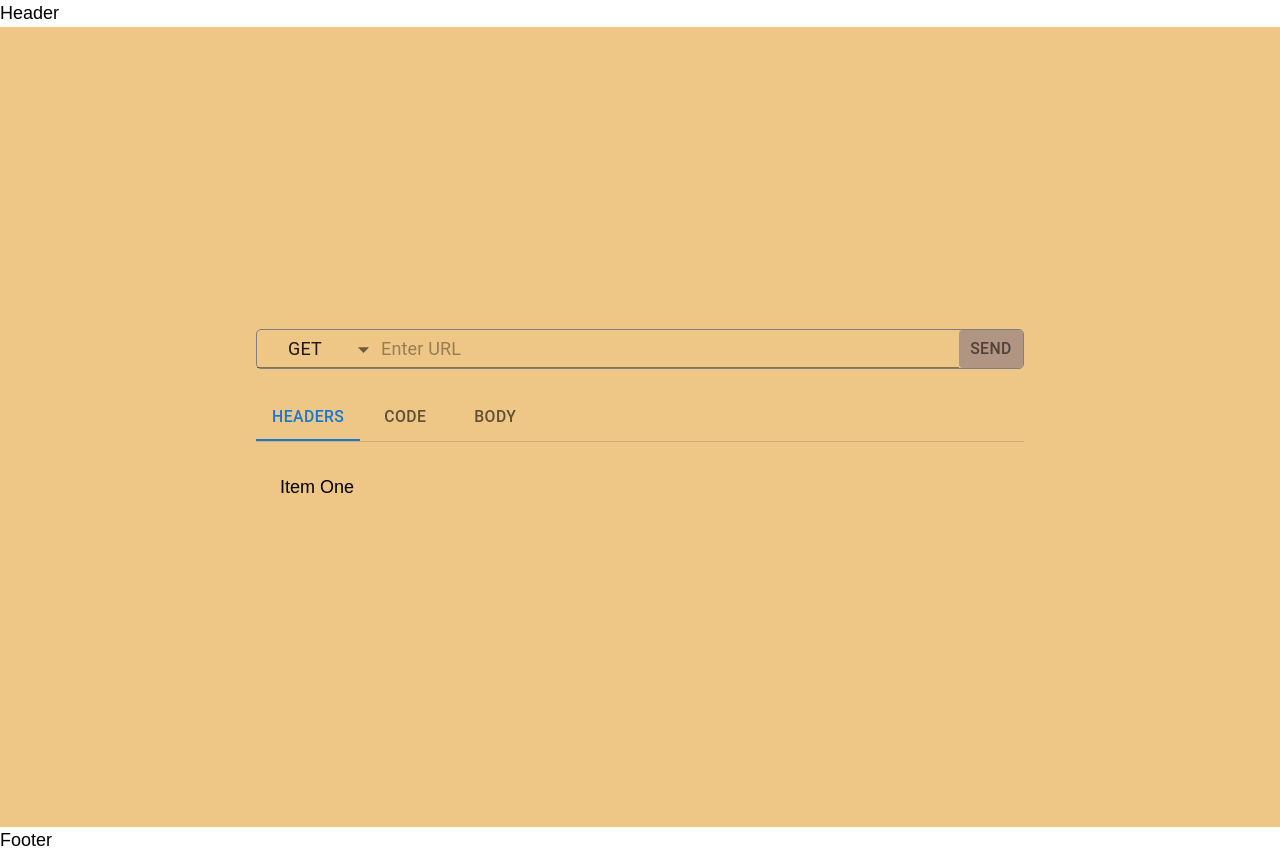
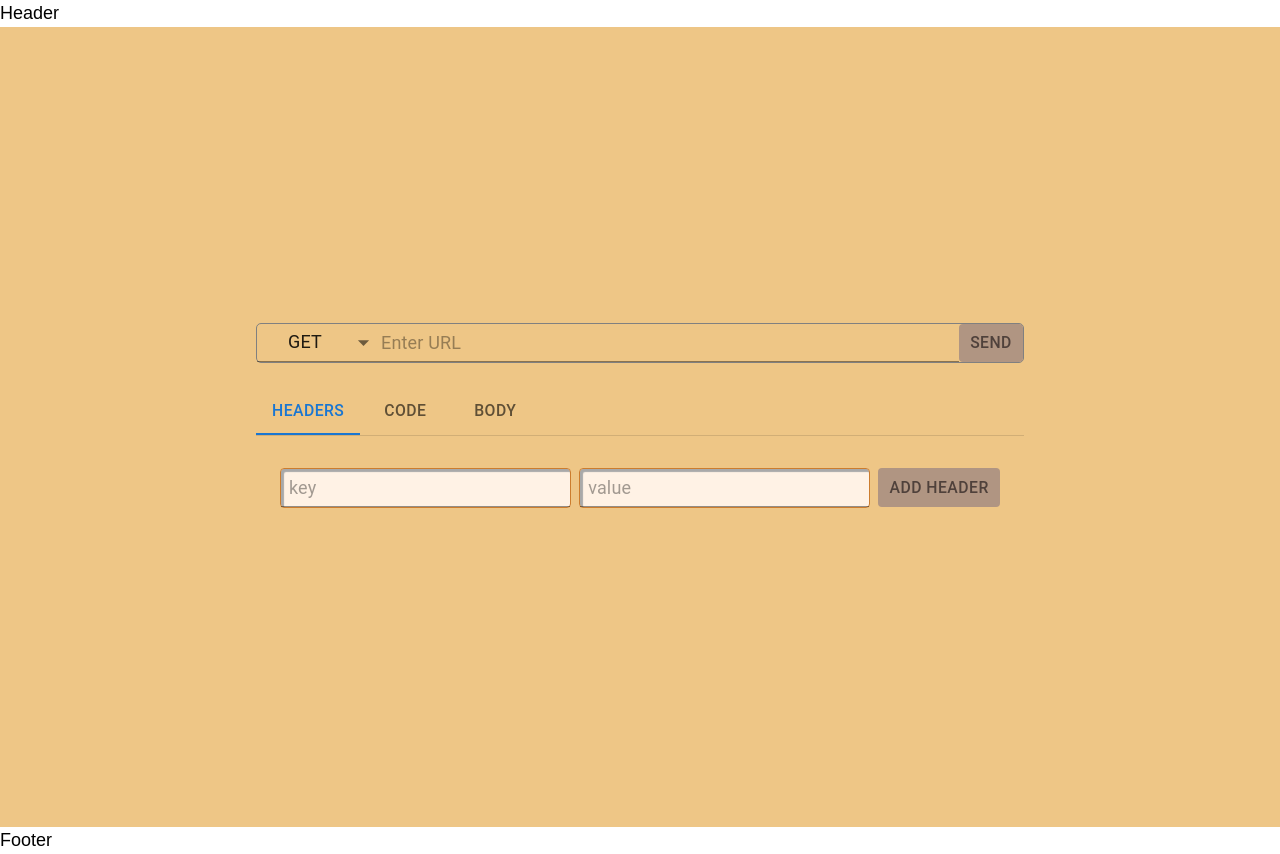
Before and after one commit to GSasha9/rest-client-app, a Next.js app: page / in a window 1280 px wide. Built offline with nearby package versions, Linux system fonts and the light colour scheme; what @mui/material-nextjs would draw is missing.

Commit message:
feat: add HeaderEditor and BodyEditor components

```diff
--- /dev/null
+++ b/src/components/request-details/body-editor/body-editor.scss
@@ -0,0 +1,10 @@
+.body-editor {
+  width: 100%;
+  display: flex;
+  justify-content: center;
+
+  .text-field {
+    width: 50%;
+    background-color: white;
+  }
+}
--- /dev/null
+++ b/src/components/request-details/body-editor/body-editor.tsx
@@ -0,0 +1,12 @@
+import { TextField } from '@mui/material';
+import './body-editor.scss';
+
+const BodyEditor = () => {
+  return (
+    <div className="body-editor">
+      <TextField className="text-field" />
+    </div>
+  );
+};
+
+export default BodyEditor;
--- /dev/null
+++ b/src/components/request-details/headers-editor/headers-editor.scss
@@ -0,0 +1,22 @@
+@use '../../../styles/variables.scss' as *;
+
+.headers-editor {
+  display: flex;
+  gap: $spacing-sm;
+
+  .headers-editor__inputs-wrapper {
+    display: flex;
+    gap: $spacing-sm;
+    width: 100%;
+
+    .input {
+      width: 90%;
+    }
+  }
+
+  .headers-editor__button {
+    width: 145px;
+    min-width: fit-content;
+    text-wrap: nowrap;
+  }
+}
--- /dev/null
+++ b/src/components/request-details/headers-editor/headers-editor.tsx
@@ -0,0 +1,16 @@
+import { Button, Input } from '@mui/material';
+import './headers-editor.scss';
+
+const HeadersEditor = () => {
+  return (
+    <div className="headers-editor">
+      <div className="headers-editor__inputs-wrapper">
+        <Input className="input" placeholder="key" />
+        <Input className="input" placeholder="value" />
+      </div>
+      <Button className="button headers-editor__button">Add header</Button>
+    </div>
+  );
+};
+
+export default HeadersEditor;
--- a/src/components/request-details/request-details.tsx
+++ b/src/components/request-details/request-details.tsx
@@ -8,6 +8,8 @@ import TabList from '@mui/lab/TabList';
 import TabPanel from '@mui/lab/TabPanel';
 import { useState } from 'react';
 import { SyntheticEvent } from 'react';
+import HeadersEditor from './headers-editor/headers-editor';
+import BodyEditor from './body-editor/body-editor';
 
 const RequestDetails = () => {
   const [value, setValue] = useState('headers');
@@ -26,9 +28,13 @@ const RequestDetails = () => {
             <Tab label="Body" value="body" />
           </TabList>
         </Box>
-        <TabPanel value="headers">Item One</TabPanel>
+        <TabPanel value="headers">
+          <HeadersEditor />
+        </TabPanel>
         <TabPanel value="code">Item Two</TabPanel>
-        <TabPanel value="body">Item Three</TabPanel>
+        <TabPanel value="body">
+          <BodyEditor />
+        </TabPanel>
       </TabContext>
     </div>
   );
--- a/src/styles/main.scss
+++ b/src/styles/main.scss
@@ -6,6 +6,7 @@
   height: 100%;
   background-color: var(--bg-btn-default) !important;
   color: var(--text-bnt-default) !important;
+  min-width: fit-content;
 
   &:hover {
     background-color: var(--bg-btn-light) !important;
@@ -14,4 +15,5 @@
 
 .input {
   height: 40px;
+  width: 100%;
 }
```
Also changed, not shown: tsconfig.json (+7 -1 lines).
